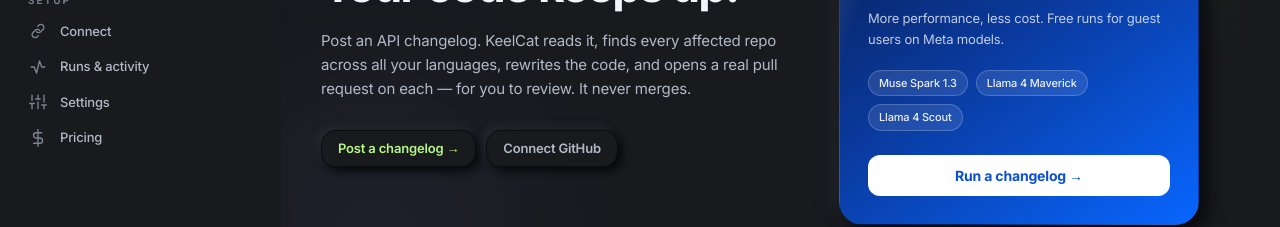
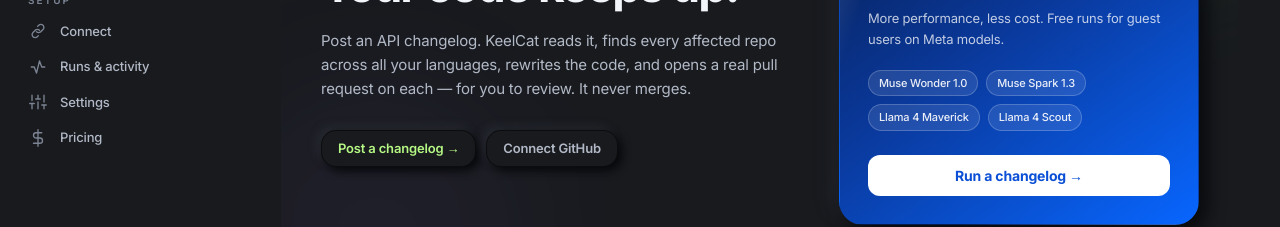
Before and after one commit to vinodyallur/keelcatv12, a React (Vite) app: page / in a window 1280 px wide. Shown: the part 322-549 px from the top of the page. Built offline with nearby package versions, Linux system fonts and the light colour scheme; no server answers; the HTML template or start-up script is replaced by a standard one.

Commit message:
Add Muse Wonder 1.0 to the Meta banner pills

```diff
--- a/src/components/MetaBanner.tsx
+++ b/src/components/MetaBanner.tsx
@@ -23,7 +23,7 @@ function MetaMark({ size }: { size: "lg" | "sm" | "xs" }) {
   );
 }
 
-const MODELS = ["Muse Spark 1.3", "Llama 4 Maverick", "Llama 4 Scout"];
+const MODELS = ["Muse Wonder 1.0", "Muse Spark 1.3", "Llama 4 Maverick", "Llama 4 Scout"];
 
 /** Shown to guests under the Run button while the default Meta model covers them. */
 export function MetaGuestNote({ model }: { model?: string }) {
```
